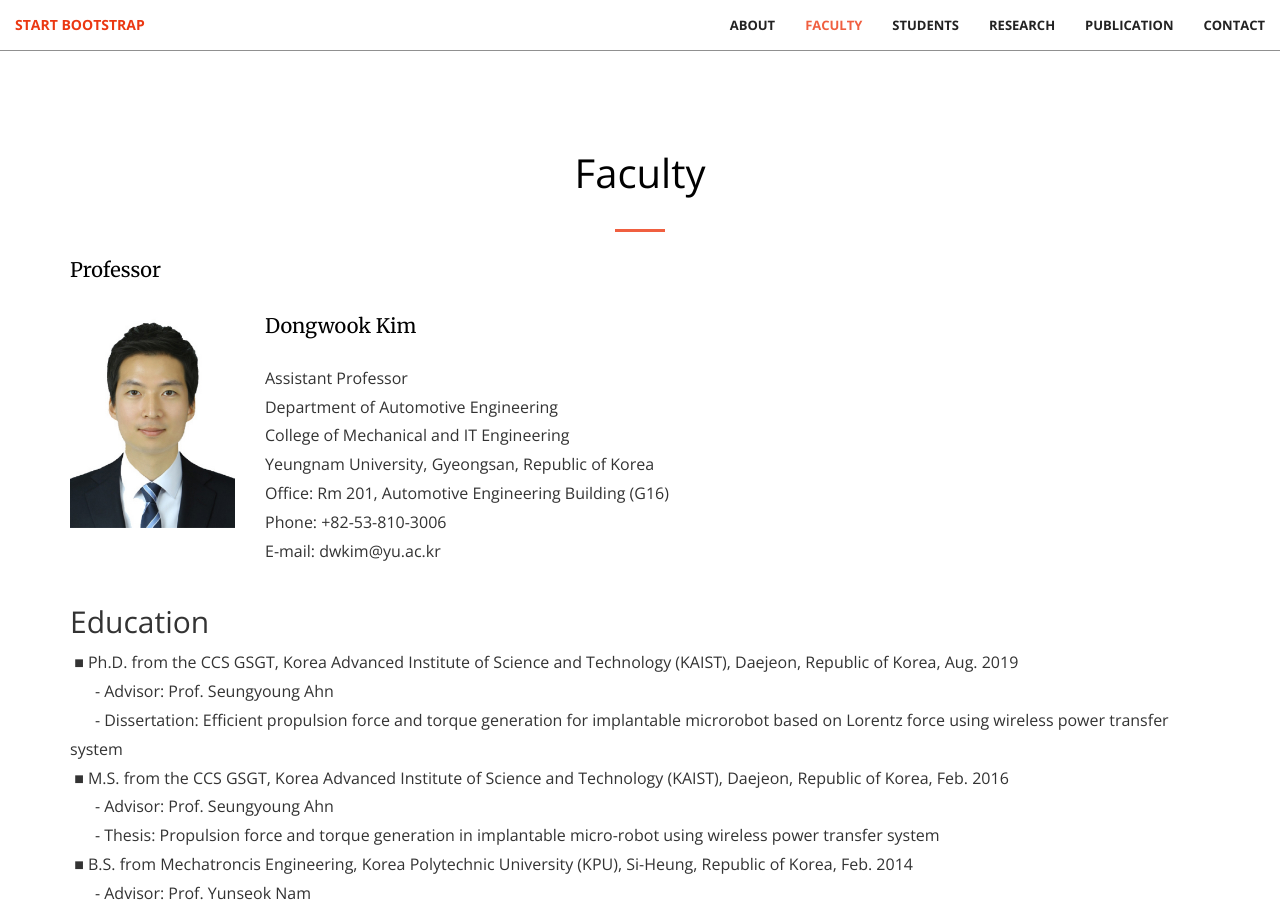
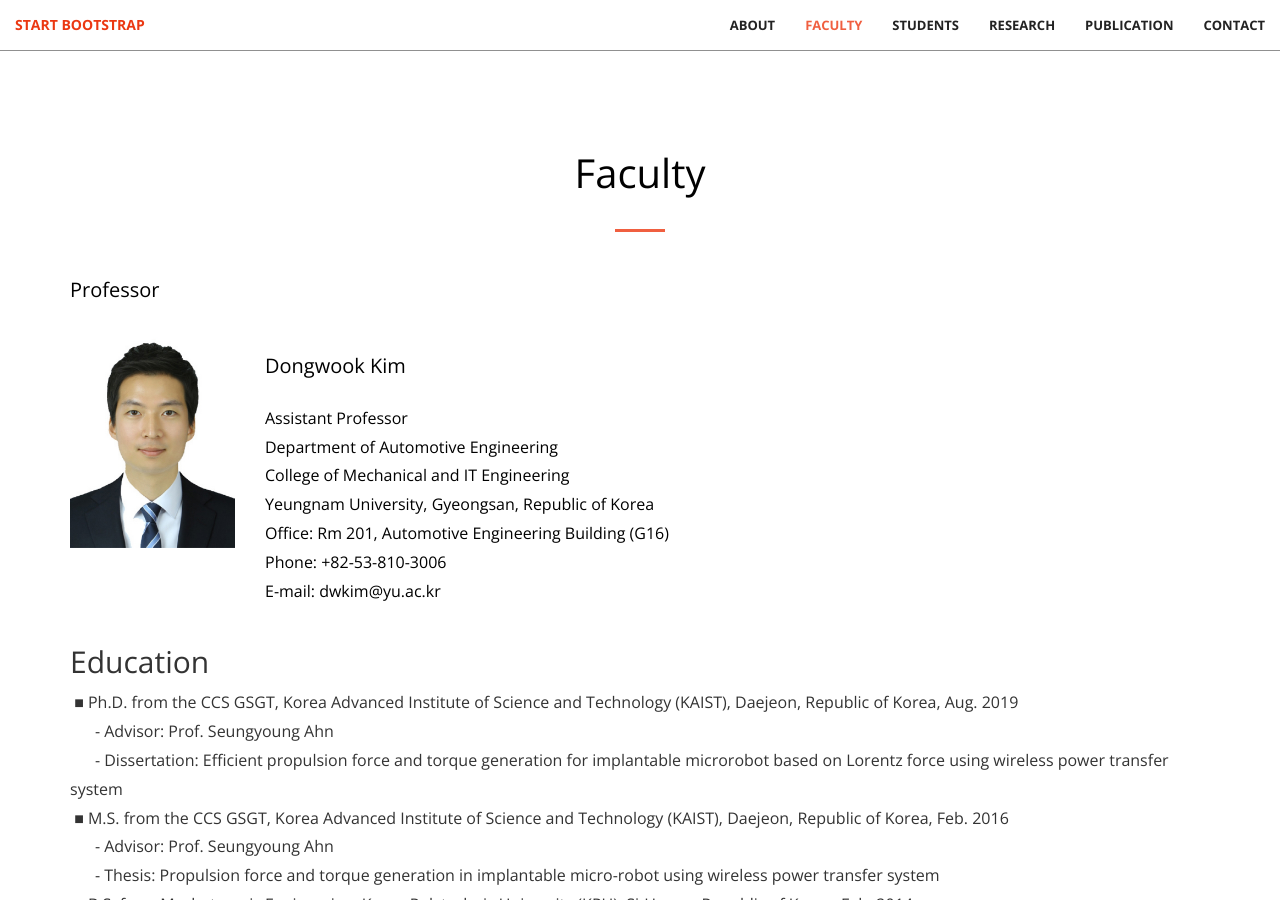
Before and after one commit to dwKim88/AEL, a Jekyll site: the page built from index.html, in a window 1280 px wide and 900 px high, scrolled down 1652 px. Built offline with Jekyll 4.4.1, drawn with Linux system fonts in a browser that asks for light colours.

Commit message:
Update services.html

```diff
--- a/_includes/services.html
+++ b/_includes/services.html
@@ -17,9 +17,11 @@
     <!-- professor -->
     <div class="container">
         <div class="row">
+            <h2>
                 <div class="col-xs-12 text-left">
                      <p style="line-height: 1.8; color:black; font-size:20px;"> Professor </p>
                 </div>
+            </h2>
        </div>
     </div>
     <div class="container">
@@ -29,12 +31,12 @@
                  <img src="img/portfolio/00_DKim.jpg" class="img-responsive" alt="">
             </div>
             <div class="col-xs-10 text-left">
+                <h2>
                     <p style="line-height: 1.8; color:black; font-size:20px;">
                         Dongwook Kim
                     </p>
                 <!-- <p style="font-size:10px">Assistant Professor at Yeungnam University</p> -->
-                <h4>
-                    <p style="line-height: 1.8;">
+                    <p style="line-height: 1.8; color:black; font-size:16px;">
                         Assistant Professor <br>
                         Department of Automotive Engineering <br>
                         College of Mechanical and IT Engineering <br>
@@ -43,7 +45,7 @@
                         Phone: +82-53-810-3006 <br>
                         E-mail: dwkim@yu.ac.kr <br>
                     </p>
-                </h4>
+                </h2>
             </div>
         </div>
 
```
Lines whose indentation alone changed are shown as unchanged.
